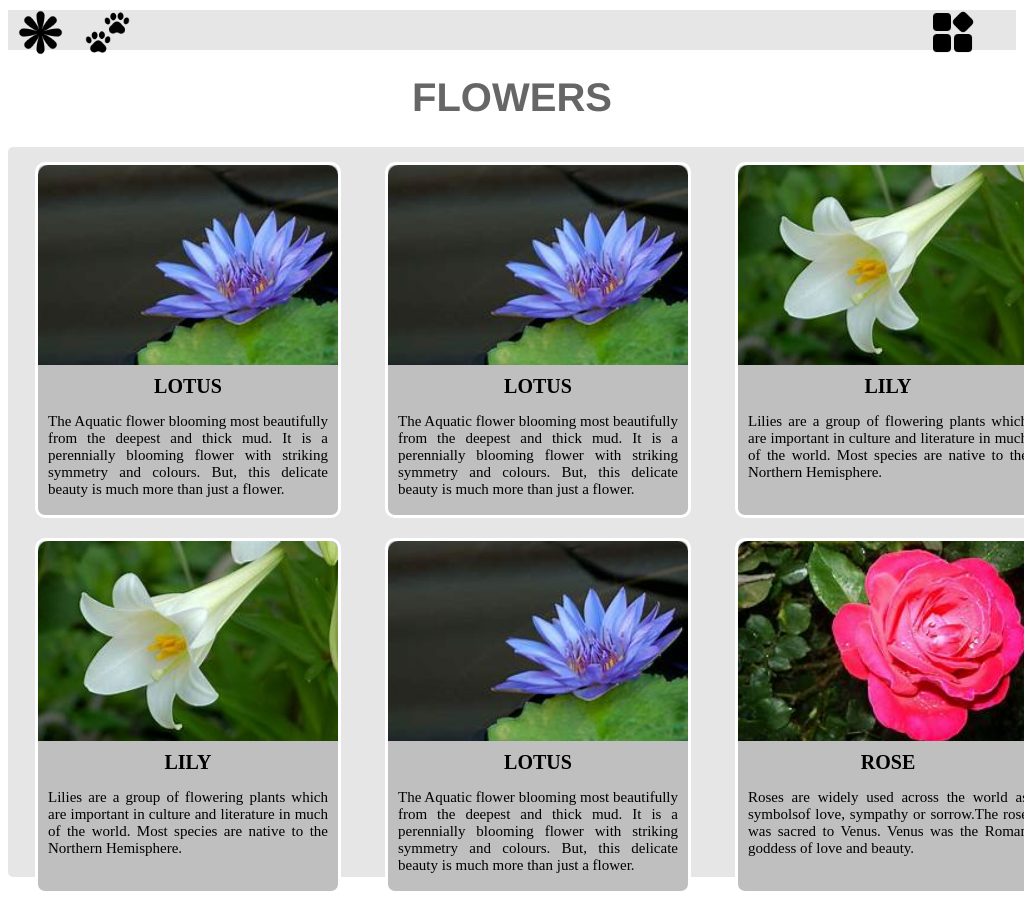
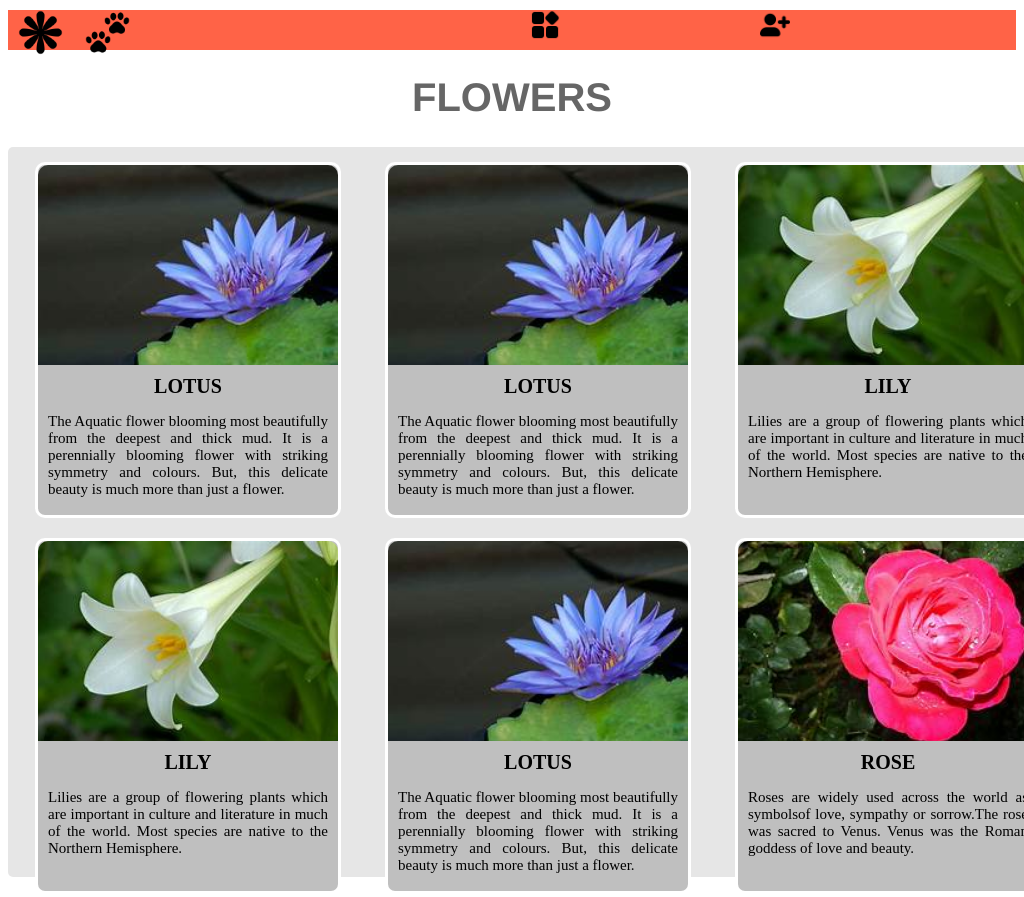
Before and after one commit to Gayatripatil1908/event-ticket, a plain HTML site: page pages/navbar.html in a window 1024 px wide. Shown: the top 897 px of the page. Drawn offline with Linux system fonts and the light colour scheme.

Commit message:
responsiveness added

```diff
--- a/pages/navbar.html
+++ b/pages/navbar.html
@@ -69,6 +69,7 @@
             top: 10px;
             height: 40px;
             display: flex;
+
         }
         .f-brand{
             height: 45px;
@@ -105,6 +106,36 @@
         }
         .brand{
             display: flex;
+        }
+
+        /* laptop*/
+        @media (min-width:801px) and (max-width:1200px) {
+            .search{
+                display: none;
+
+            }
+            .menu{
+            height: 30px;
+            margin-left: 400px;
+        }
+        .navbar{
+            background-color: tomato;
+            position: sticky;
+            top: 10px;
+            height: 40px;
+            display: flex;
+        }
+        .search{
+            height: 30px;
+            margin-left:200px;
+
+        }
+        .signup{
+            height: 30px;
+            margin-left: 200px;
+
+        }
+
         }
     </style>
 </head>
```
